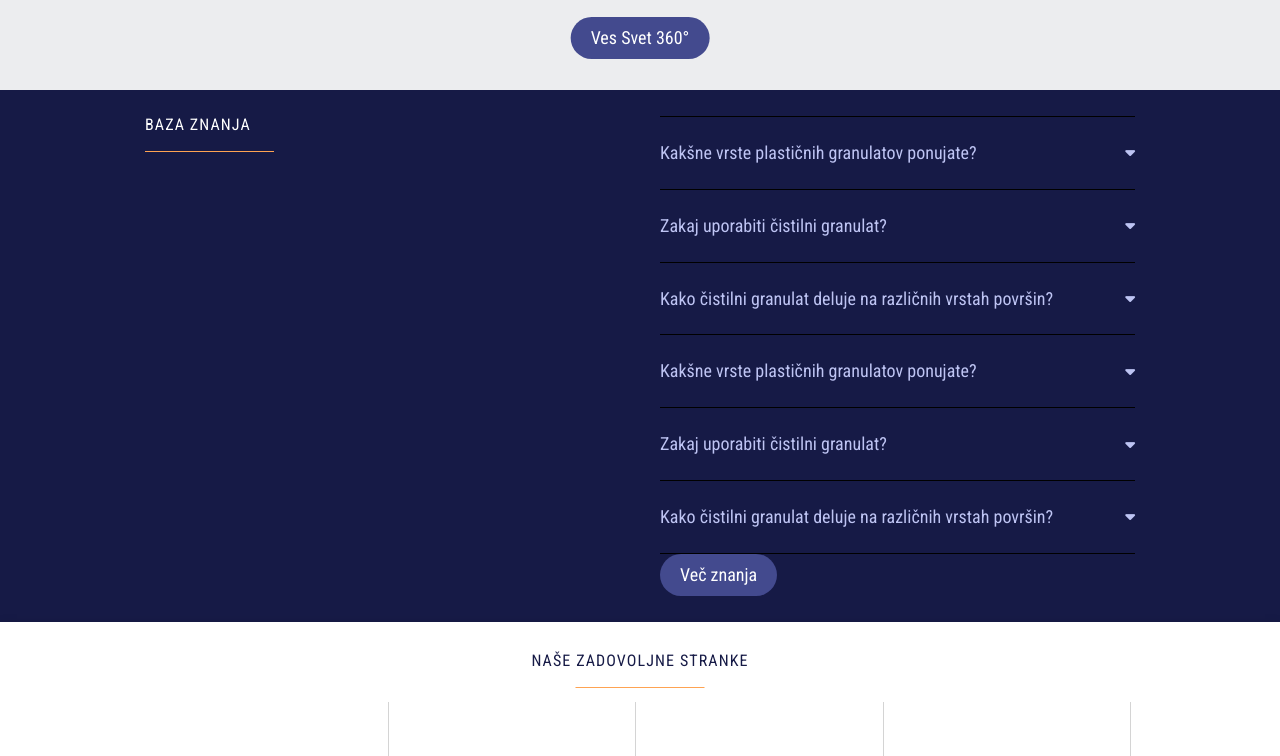
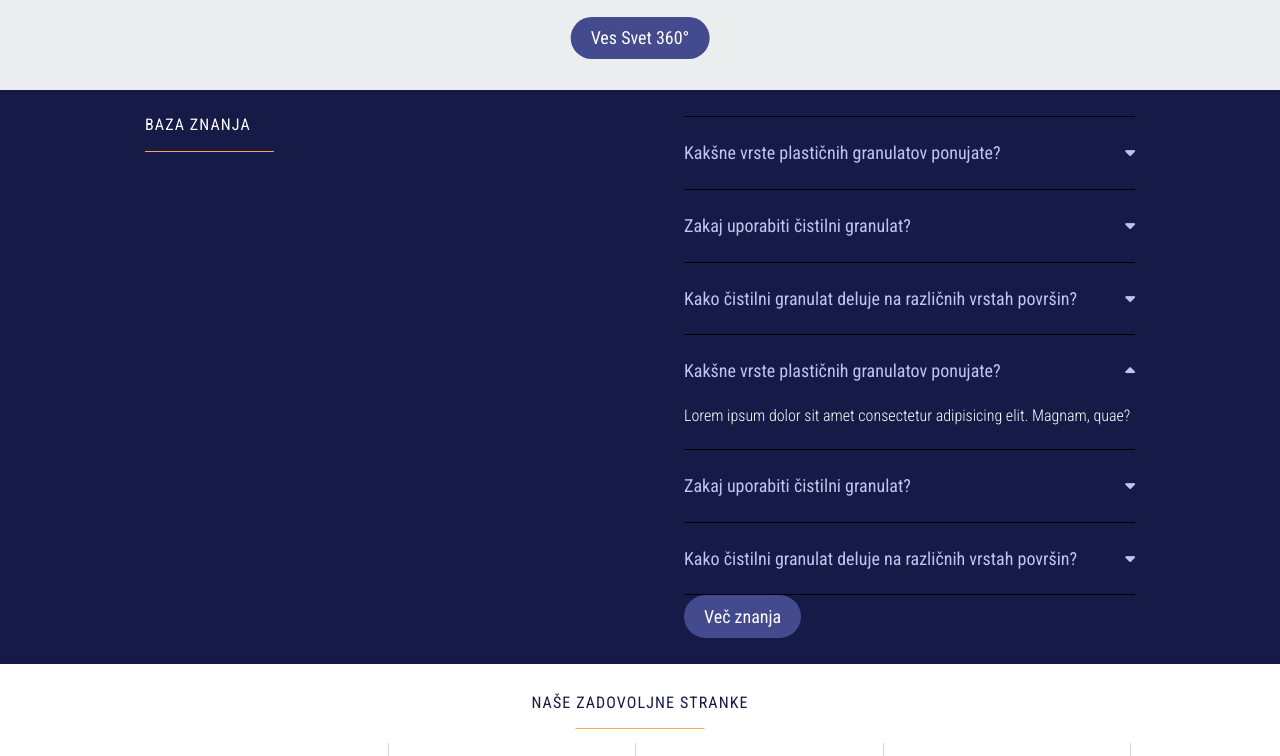
Before and after one commit to belko2k/fist-landing, a website built with Vite: page index.html in a window 1280 px wide. Both pictures are taken after a click on the element 897 px from the left and 2977 px from the top of the page. Shown: the part 2621-3377 px from the top of the page. Built offline with nearby package versions, Linux system fonts and the light colour scheme.

Commit message:
faq js + resp

```diff
--- a/index.html
+++ b/index.html
@@ -80,8 +80,10 @@
         </div>
       </div>
     </header>
+
     <!-- Main content -->
     <main>
+      <!-- HERO -->
       <section class="hero-section">
         <video class="video-bg" autoplay muted loop>
           <source src="images/video.mp4" type="video/mp4" />
@@ -132,10 +134,10 @@
         </div>
       </section>
 
+      <!-- SALES PROGRAM -->
       <section id="sales-program-section" class="sales-program-section">
         <div class="container-sm">
           <h4 class="secondary-heading text-center">naš prodajni program</h4>
-          <!-- Slider -->
           <div class="slide-container swiper">
             <div class="slide-content swiper1">
               <div class="swiper-wrapper">
@@ -223,12 +225,14 @@
         </div>
       </section>
 
+      <!-- PROCES -->
       <section class="process-section bg-dark">
         <div class="container-sm">
           <h4 class="secondary-heading" data-clr="white">naš proces</h4>
         </div>
       </section>
 
+      <!-- GRANULATS -->
       <section class="granulats-section container-sm">
         <div class="even-columns grid">
           <div>
@@ -258,6 +262,7 @@
         </div>
       </section>
 
+      <!-- PARTNERS -->
       <section class="partners-section">
         <div class="container-sm">
           <h4 class="secondary-heading text-center">zastopamo</h4>
@@ -293,6 +298,7 @@
       <button class="btn btn-primary">Celotni program</button>
     </section>
 
+    <!-- NEWS -->
     <section class="news-section">
       <div class="container-sm">
           <h4 class="secondary-heading text-center">
@@ -344,9 +350,10 @@
         </div>
     </section>
 
+    <!-- FAQ -->
     <section class="faq-section bg-dark">
       <div class="container-sm">
-        <div class="flex">
+        <div class=" faq-wrapper flex">
           <h4 class="secondary-heading" data-clr="white">baza znanja</h4>
             <div class="faq-content">
               <div class="faq-group">
@@ -409,7 +416,7 @@
       </div>
     </section>
 
-
+    <!-- CUSTOMERS -->
     <section class="customers-section">
         <div class="container-sm">
           <h4 class="secondary-heading text-center">naše zadovoljne stranke</h4>
@@ -445,7 +452,8 @@
         </div>
       </section>
     </main>
-    <!-- Footer -->
+
+    <!-- FOOTER -->
     <footer>
       <div class="container-sm">
         <div class="footer-even-columns grid">
--- a/js/main.js
+++ b/js/main.js
@@ -3,6 +3,7 @@ const dropDownContent = document.querySelector('.dropdown-content');
 const navigationLinks = document.querySelectorAll('.primary-navigation li a');
 const searchButton = document.querySelector('.search-bar button');
 const searchInput = document.querySelector('.search-bar input');
+const faqContainer = document.querySelector('.faq-content');
 
 // Stop Animations During Window Resizing
 
@@ -168,3 +169,39 @@ let swiper3 = new Swiper(".swiper3", {
         clickable: true,
     },
 });
+
+// FAQ ACCORDION
+
+document.addEventListener('DOMContentLoaded', () => {
+
+    faqContainer.addEventListener('click', (e) => {
+        const groupQuestion = e.target.closest('.faq-question');
+
+        if (!groupQuestion) return;
+
+        const group = groupQuestion.parentElement;
+        const groupAnswer = group.querySelector('.faq-answer');
+        const icon = groupQuestion.querySelector('i');
+
+        // Toggle icon
+        icon.classList.toggle('fa-caret-down');
+        icon.classList.toggle('fa-caret-up');
+
+        // Toggle visibility of body
+        groupAnswer.classList.toggle('open');
+
+        // Close other open FAQ bodies
+        const otherGroups = faqContainer.querySelectorAll('.faq-group');
+
+        otherGroups.forEach((otherGroup) => {
+            if (otherGroup !== group) {
+                const otherGroupAnswer = otherGroup.querySelector('.faq-answer');
+                const otherIcon = otherGroup.querySelector('.faq-question i');
+
+                otherGroupAnswer.classList.remove('open');
+                otherIcon.classList.remove('fa-caret-up');
+                otherIcon.classList.add('fa-caret-down');
+            }
+        });
+    });
+});
--- a/styles/style.css
+++ b/styles/style.css
@@ -641,12 +641,15 @@ body {
 
 /* faq section */
 
+/* 680px */
+
 .faq-section {
   margin-top: 6.25rem;
 }
 
 .faq-section .flex {
   justify-content: space-between;
+  gap: 3rem;
   padding-block: 1.625rem;
 }
 
@@ -671,20 +674,22 @@ body {
 .faq-question {
   gap: 4.5rem;
   align-items: center;
+  cursor: pointer;
 }
 
 .faq-question p {
   color: var(--clr-secondary-300);
 }
 
-.faq-group-question i {
+/* .faq-group-question i {
   cursor: pointer;
-}
+} */
 
 .faq-answer p {
   color: var(--clr-neutral-100);
   font-size: var(--fs-400);
   font-weight: var(--fw-light);
+  padding-bottom: 1.5rem;
 }
 
 .faq-group {
@@ -701,6 +706,14 @@ body {
 
 .faq-group .faq-answer.open {
   display: block;
+}
+
+@media (max-width: 680px) {
+  .faq-section .faq-wrapper.flex {
+    flex-direction: column;
+    align-items: center;
+    justify-content: stretch;
+  }
 }
 /*
 
```
